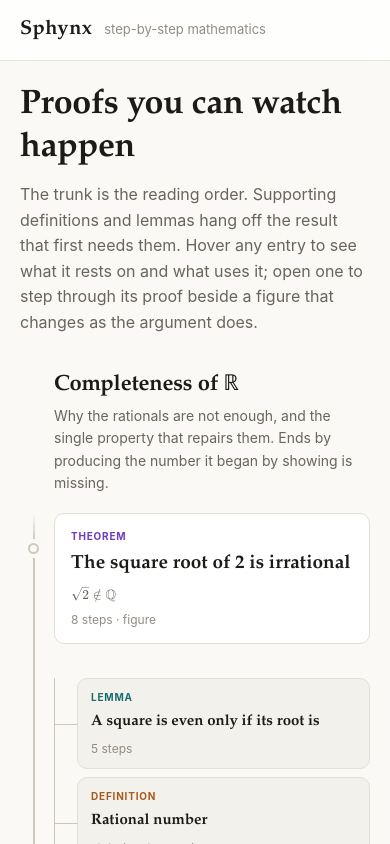
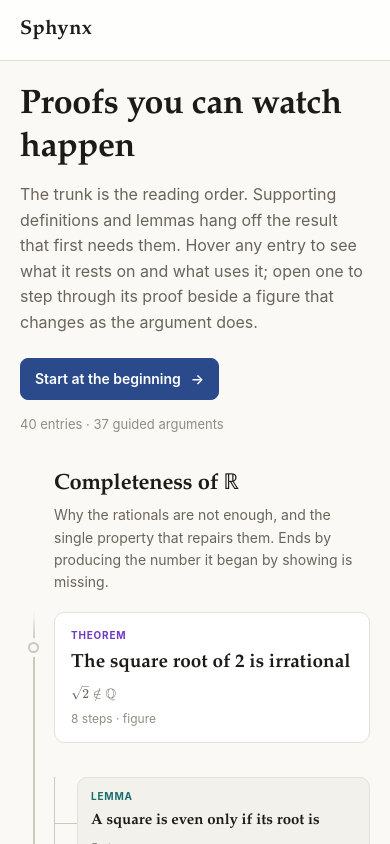
Before and after one commit to quasong/sphynx, a React (Vite) app: page / in a window 390 px wide. Shown: the top 844 px of the page. Built offline with nearby package versions, Linux system fonts and the light colour scheme.

Commit message:
Improve reading navigation and mobile UX

```diff
--- a/src/components/HypothesisPanel.tsx
+++ b/src/components/HypothesisPanel.tsx
@@ -38,6 +38,7 @@ export function HypothesisSwitches({ hypotheses, dropped, onToggle }: SwitchesPr
               >
                 <span className="switch__track" aria-hidden="true" />
                 <span className="switch__label">{hypothesis.label}</span>
+                <span className="switch__state">{off ? 'Off' : 'On'}</span>
               </button>
             </li>
           );
--- a/src/components/LibraryTree.tsx
+++ b/src/components/LibraryTree.tsx
@@ -275,7 +275,8 @@ interface RelationPanelProps {
  */
 function RelationPanel({ focus, from, nodes }: RelationPanelProps) {
   const jump = (id: EntryId) => {
-    nodes.get(id)?.scrollIntoView({ behavior: 'smooth', block: 'center' });
+    const reduced = window.matchMedia('(prefers-reduced-motion: reduce)').matches;
+    nodes.get(id)?.scrollIntoView({ behavior: reduced ? 'auto' : 'smooth', block: 'center' });
   };
 
   const direction = (id: EntryId): string => {
--- a/src/components/TableOfContents.tsx
+++ b/src/components/TableOfContents.tsx
@@ -20,8 +20,9 @@ interface TableOfContentsProps {
  */
 export function TableOfContents({ sections, current }: TableOfContentsProps) {
   const jump = (id: string) => {
+    const reduced = window.matchMedia('(prefers-reduced-motion: reduce)').matches;
     document.querySelector(`[data-entry="${CSS.escape(id)}"]`)?.scrollIntoView({
-      behavior: 'smooth',
+      behavior: reduced ? 'auto' : 'smooth',
       block: 'start',
     });
   };
--- a/src/pages/EntryPage.tsx
+++ b/src/pages/EntryPage.tsx
@@ -1,6 +1,7 @@
 import { useCallback, useEffect, useRef } from 'react';
 import { Link, useParams } from 'react-router-dom';
 import { KIND_LABEL, getEntry } from '../content';
+import { spine } from '../content/spine';
 import { HypothesisBreakdown, HypothesisSwitches } from '../components/HypothesisPanel';
 import { MathExpr } from '../components/MathExpr';
 import { ReferencePanel } from '../components/ReferencePanel';
@@ -78,9 +79,11 @@ export function EntryPage() {
   const Figure = getFigure(entry.figureId);
   const current = step.index >= 0 ? steps[step.index] : undefined;
   const broken = timeline ? stepsBrokenWithout(timeline, hypothesis.dropped) : new Set<string>();
+  const section = spine.find((candidate) => candidate.entries.includes(entry.id));
+  const progress = steps.length === 0 || step.index === STATEMENT ? 0 : ((step.index + 1) / steps.length) * 100;
 
-  const stepper = (
-    <nav className="stepper" aria-label="Walk through the argument">
+  const renderStepper = (className: string) => (
+    <nav className={`stepper ${className}`} aria-label="Walk through the argument">
       <button type="button" onClick={step.previous} disabled={step.atStart}>
         ← Back
       </button>
@@ -96,6 +99,31 @@ export function EntryPage() {
   return (
     <main className={`page entry ${Figure ? '' : 'entry--no-figure'}`}>
       <header className="entry__head">
+        <nav className="entry__breadcrumb" aria-label="Breadcrumb">
+          <Link to="/">Library</Link>
+          <span aria-hidden="true">/</span>
+          <span>{section?.title ?? 'Supporting results'}</span>
+        </nav>
+
+        {timeline ? (
+          <div className="entry__progress" aria-label="Reading progress">
+            <div className="entry__progress-topline">
+              <span>{step.index === STATEMENT ? 'Statement' : `Step ${step.index + 1} of ${steps.length}`}</span>
+              <span>{Math.round(progress)}%</span>
+            </div>
+            <div
+              className="entry__progress-track"
+              role="progressbar"
+              aria-valuemin={0}
+              aria-valuemax={steps.length}
+              aria-valuenow={step.index === STATEMENT ? 0 : step.index + 1}
+              aria-valuetext={step.index === STATEMENT ? 'Statement' : `Step ${step.index + 1} of ${steps.length}`}
+            >
+              <span className="entry__progress-value" style={{ width: `${progress}%` }} />
+            </div>
+          </div>
+        ) : null}
+
         <p className="entry__kind">
           {KIND_LABEL[entry.kind]}
           {timeline?.strategy ? ` · ${STRATEGY_LABEL[timeline.strategy] ?? timeline.strategy}` : ''}
@@ -132,7 +160,7 @@ export function EntryPage() {
                 highlight={current?.highlight ?? []}
                 dropped={hypothesis.dropped}
               />
-              {timeline ? stepper : null}
+              {timeline ? renderStepper('stepper--figure') : null}
               <HypothesisSwitches
                 hypotheses={hypotheses}
                 dropped={hypothesis.dropped}
@@ -162,7 +190,7 @@ export function EntryPage() {
               </h2>
               {Figure ? null : (
                 <div className="entry__steps-controls">
-                  {stepper}
+                  {renderStepper('stepper--inline')}
                   <p className="entry__hint">Arrow keys move between steps.</p>
                 </div>
               )}
@@ -186,6 +214,8 @@ export function EntryPage() {
         </div>
       </div>
 
+      {timeline ? <div className="entry__mobile-stepper">{renderStepper('stepper--mobile')}</div> : null}
+
       <ReferencePanel entry={entry} />
     </main>
   );
--- a/src/pages/LibraryPage.tsx
+++ b/src/pages/LibraryPage.tsx
@@ -1,12 +1,17 @@
 import { useMemo, useState } from 'react';
+import { Link } from 'react-router-dom';
 import { LibraryTree } from '../components/LibraryTree';
 import { TableOfContents } from '../components/TableOfContents';
+import { entries } from '../content';
+import { spine } from '../content/spine';
 import { buildTree } from '../lib/tree';
 import type { EntryId } from '../types/entry';
 
 export function LibraryPage() {
   const tree = useMemo(() => buildTree(), []);
   const [current, setCurrent] = useState<EntryId | null>(null);
+  const firstEntry = spine[0]?.entries[0] ?? 'thm.sqrt2-irrational';
+  const guidedCount = entries.filter((entry) => entry.timeline).length;
 
   return (
     <main className="page library">
@@ -18,6 +23,12 @@ export function LibraryPage() {
           and what uses it; open one to step through its proof beside a figure that
           changes as the argument does.
         </p>
+        <div className="library__actions">
+          <Link className="button-link" to={`/e/${firstEntry}`}>
+            Start at the beginning <span aria-hidden="true">→</span>
+          </Link>
+          <span className="library__count">{entries.length} entries · {guidedCount} guided arguments</span>
+        </div>
       </header>
 
       <div className="library__body">
--- a/src/styles/global.css
+++ b/src/styles/global.css
@@ -104,6 +104,11 @@ a {
   text-underline-offset: 2px;
 }
 
+:where(a, button, select):focus-visible {
+  outline: 3px solid color-mix(in srgb, var(--accent) 70%, transparent);
+  outline-offset: 3px;
+}
+
 h1,
 h2,
 h3 {
@@ -190,6 +195,39 @@ code {
 .library__head p {
   color: var(--text-dim);
   margin: 0;
+}
+
+.library__actions {
+  display: flex;
+  align-items: center;
+  flex-wrap: wrap;
+  gap: 14px;
+  margin-top: 22px;
+}
+
+.button-link {
+  display: inline-flex;
+  align-items: center;
+  gap: 10px;
+  padding: 9px 14px;
+  border: 1px solid var(--accent);
+  border-radius: 8px;
+  background: var(--accent);
+  color: var(--surface);
+  font-size: 14px;
+  font-weight: 600;
+  text-decoration: none;
+  transition: background 120ms ease, transform 120ms ease;
+}
+
+.button-link:hover {
+  background: color-mix(in srgb, var(--accent) 84%, var(--text));
+  transform: translateY(-1px);
+}
+
+.library__count {
+  color: var(--text-faint);
+  font-size: 13px;
 }
 
 .library__body {
@@ -640,6 +678,48 @@ code {
   margin-bottom: 30px;
 }
 
+.entry__breadcrumb {
+  display: flex;
+  align-items: center;
+  gap: 8px;
+  margin-bottom: 18px;
+  color: var(--text-faint);
+  font-size: 13px;
+}
+
+.entry__breadcrumb a {
+  font-weight: 600;
+}
+
+.entry__progress {
+  max-width: 560px;
+  margin-bottom: 20px;
+}
+
+.entry__progress-topline {
+  display: flex;
+  justify-content: space-between;
+  margin-bottom: 6px;
+  color: var(--text-faint);
+  font-size: 12px;
+  font-variant-numeric: tabular-nums;
+}
+
+.entry__progress-track {
+  height: 5px;
+  overflow: hidden;
+  border-radius: 999px;
+  background: var(--surface-2);
+}
+
+.entry__progress-value {
+  display: block;
+  height: 100%;
+  border-radius: inherit;
+  background: var(--accent);
+  transition: width 260ms ease;
+}
+
 .entry__kind {
   margin: 0 0 6px;
   font-size: 12px;
@@ -747,6 +827,10 @@ code {
   color: var(--text-faint);
 }
 
+.entry__mobile-stepper {
+  display: none;
+}
+
 .entry__step-cites h2,
 .references h2 {
   font-family: var(--sans);
@@ -866,6 +950,7 @@ code {
   font: inherit;
   font-size: 14px;
   padding: 6px 12px;
+  min-height: 40px;
   border: 1px solid var(--border-strong);
   border-radius: 7px;
   background: var(--surface);
@@ -1244,6 +1329,50 @@ code {
   .topbar {
     padding: 14px 20px;
   }
+
+  .entry {
+    padding-bottom: 112px;
+  }
+
+  .entry__figure .stepper--figure {
+    display: none;
+  }
+
+  .entry__mobile-stepper {
+    display: block;
+    position: fixed;
+    right: 0;
+    bottom: 0;
+    left: 0;
+    z-index: 19;
+    padding: 8px 12px calc(8px + env(safe-area-inset-bottom));
+    border-top: 1px solid var(--border);
+    background: color-mix(in srgb, var(--surface) 88%, transparent);
+    backdrop-filter: blur(10px);
+  }
+
+  .entry__mobile-stepper .stepper {
+    max-width: 760px;
+    margin: 0 auto;
+    box-shadow: var(--shadow);
+  }
+}
+
+@media (max-width: 480px) {
+  .topbar {
+    align-items: center;
+  }
+
+  .topbar__tagline {
+    display: none;
+  }
+}
+
+@media (prefers-reduced-motion: reduce) {
+  .button-link,
+  .entry__progress-value {
+    transition: none;
+  }
 }
 
 .entry__steps-controls {
@@ -1361,6 +1490,15 @@ code {
   font-weight: 600;
 }
 
+.switch__state {
+  margin-left: auto;
+  color: var(--text-faint);
+  font-size: 11px;
+  font-weight: 700;
+  letter-spacing: 0.08em;
+  text-transform: uppercase;
+}
+
 .switch.is-off .switch__label {
   text-decoration: line-through;
   text-decoration-color: var(--fig-warn);
```
